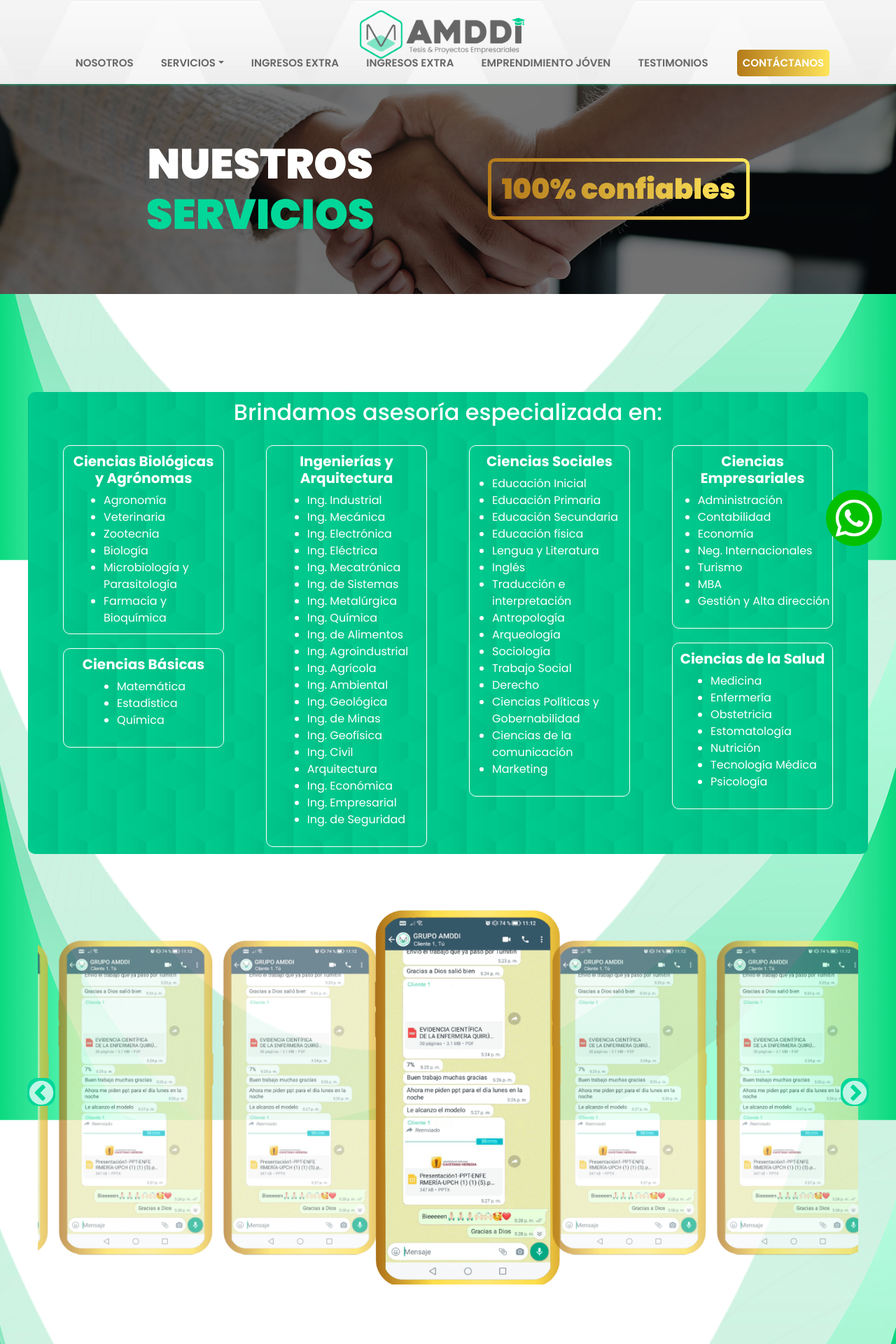
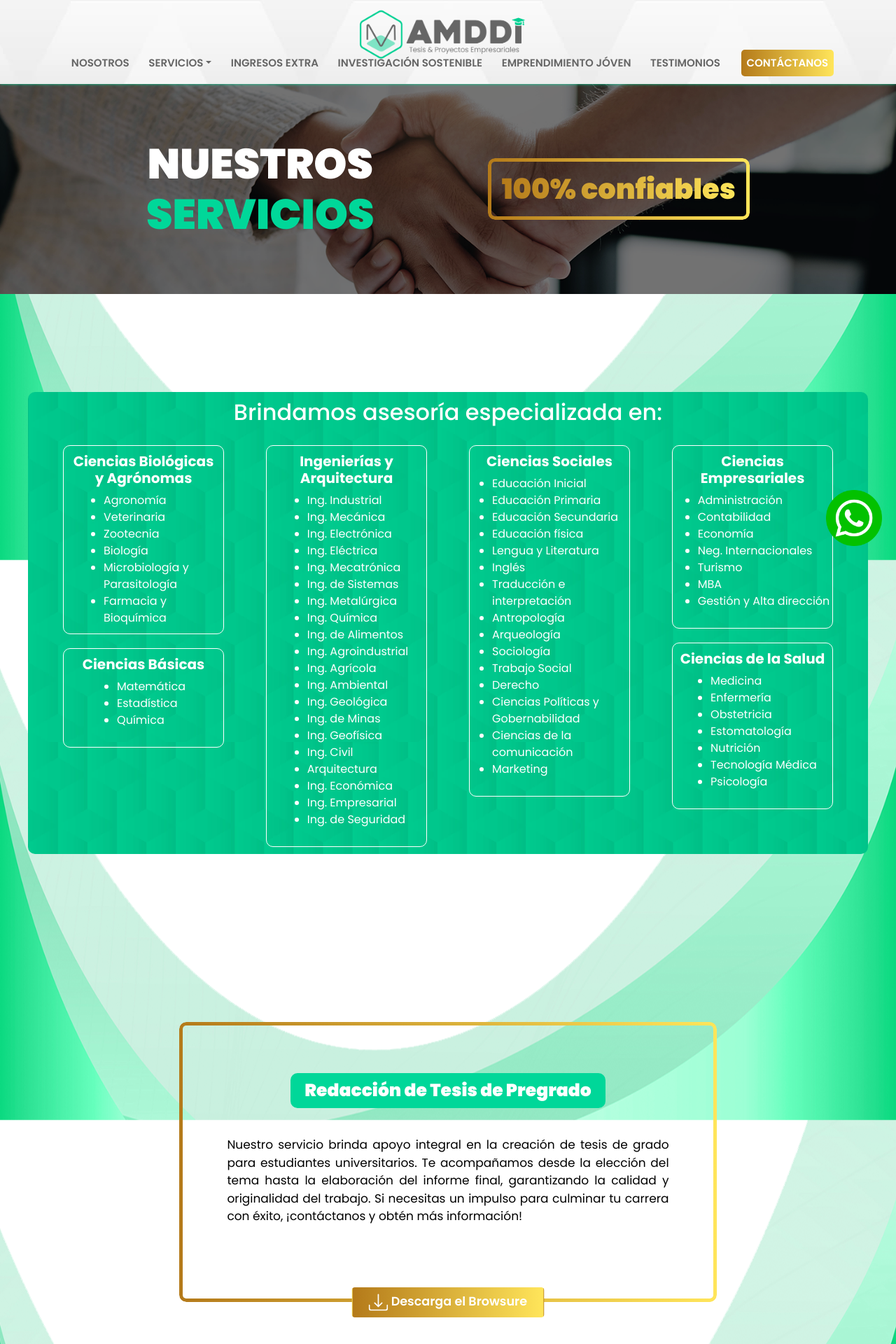
Before and after one commit to CJRS1/AMDDI, a React (Create React App) app in the folder amddi_project/: page /servicios in a window 1280 px wide. Shown: the top 1920 px of the page at 70% size. Built offline with nearby package versions, Linux system fonts and the light colour scheme.

Commit message:
Se corrigió el título del header

```diff
--- a/amddi_project/src/components/Header.js
+++ b/amddi_project/src/components/Header.js
@@ -104,7 +104,7 @@
                                 <Link to="/ingresosextra" className="nav-link" onClick={handleLinkClick}><span>INGRESOS EXTRA</span> </Link>
                             </li>
                             <li className="nav-item">
-                                <Link to="/investigacionsostenible" className="nav-link" onClick={handleLinkClick}><span>INGRESOS EXTRA</span></Link>
+                                <Link to="/investigacionsostenible" className="nav-link" onClick={handleLinkClick}><span>INVESTIGACIÓN SOSTENIBLE</span></Link>
                             </li>
                             <li className="nav-item">
                                 <Link to="/emprendimientojoven" className="nav-link" onClick={handleLinkClick}><span>EMPRENDIMIENTO JÓVEN</span></Link>
--- a/amddi_project/src/components/Servicios.js
+++ b/amddi_project/src/components/Servicios.js
@@ -1,6 +1,6 @@
 import React, { useEffect } from "react";
 
-import SwiperComponent from "./Slider-Servicio";
+// import SwiperComponent from "./Slider-Servicio";
 
 import { useLocation } from 'react-router-dom';
 import '../styles/Servicios.css'
@@ -149,9 +149,9 @@
                     </div>
                 </div>
             </div>
-            <div className="carreras_container_1 ">
+            {/* <div className="carreras_container_1 ">
                 <SwiperComponent></SwiperComponent>
-            </div>
+            </div> */}
 
             <div className="servicios_list">
                 <div id="redacciontesispregrado" className="servicio_container">
```
